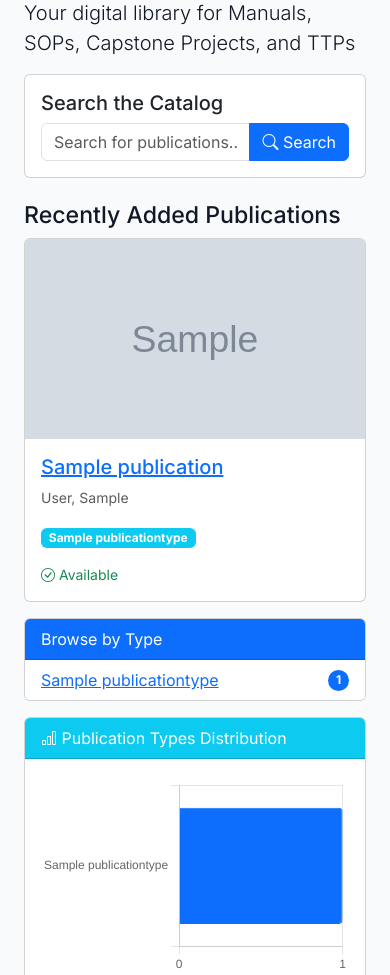
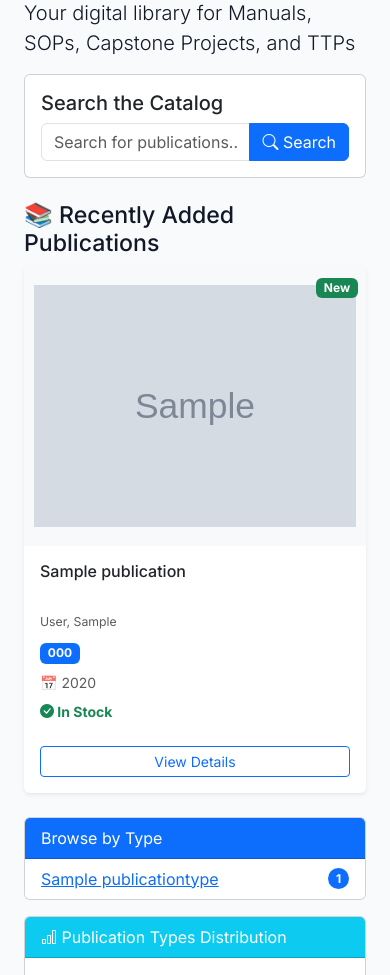
Before and after one commit to Dang62899/TS_OPAC_eLibrary, a Django app: page / in a window 390 px wide. Shown: the part 145-1120 px from the top of the page. Run offline with Django 4.2, Linux system fonts and the light colour scheme; tables that the repository leaves empty hold one stand-in row (values such as "Sample post"); grey boxes marked "Sample" are stand-in pictures.

Commit message:
feat: Add SVG cover images to all publications with improved book card UI
- Added management command (add_sample_covers.py) to assign sample SVG covers
- Updated browse_results.html with 4-column responsive grid layout
- Enhanced homepage with visual book cards and hover effects
- Added comprehensive CSS styling for book cards with animations
- Integrated 29 sample SVG covers from media/books folder
- All 40 publications now have visual cover representations

```diff
--- a/templates/catalog/index.html
+++ b/templates/catalog/index.html
@@ -32,40 +32,54 @@
             </div>
         </div>
 
-        <h3>Recently Added Publications</h3>
+        <h3>📚 Recently Added Publications</h3>
         <div class="row">
             {% for publication in recent_publications %}
-            <div class="col-md-6 mb-3">
-                <div class="card h-100">
+            <div class="col-lg-3 col-md-4 col-sm-6 mb-4">
+                <div class="card h-100 book-card shadow-sm" style="transition: all 0.3s ease; border: none; overflow: hidden;">
                     {% if publication.cover_image %}
-                    <img src="{{ publication.cover_image.url }}" class="card-img-top" alt="{{ publication.title }}" style="height: 200px; object-fit: cover;">
+                    <div class="position-relative" style="background: #f8f9fa; min-height: 280px; display: flex; align-items: center; justify-content: center; overflow: hidden;">
+                        <img src="{{ publication.cover_image.url }}" alt="{{ publication.title }}" style="max-width: 100%; max-height: 280px; object-fit: contain; padding: 10px;">
+                        <div class="position-absolute top-0 end-0 m-2">
+                            <span class="badge bg-success">New</span>
+                        </div>
+                    </div>
                     {% else %}
-                    <div class="card-img-top bg-secondary d-flex align-items-center justify-content-center" style="height: 200px; color: white;">
-                        <i class="bi bi-book" style="font-size: 3rem;"></i>
+                    <div class="card-img-top bg-gradient" style="background: linear-gradient(135deg, #667eea 0%, #764ba2 100%); min-height: 280px; display: flex; align-items: center; justify-content: center; color: white;">
+                        <div class="text-center">
+                            <i class="bi bi-book" style="font-size: 3rem; opacity: 0.8;"></i>
+                            <p class="mt-2 small">No Cover</p>
+                        </div>
                     </div>
                     {% endif %}
-                    <div class="card-body">
-                        <h5 class="card-title">
-                            <a href="{% url 'catalog:publication_detail' publication.id %}">{{ publication.title }}</a>
-                        </h5>
-                        <p class="card-text text-muted small">
-                            {{ publication.get_authors_display|truncatewords:3 }}
+                    <div class="card-body d-flex flex-column">
+                        <h6 class="card-title" style="min-height: 2.5em;">
+                            <a href="{% url 'catalog:publication_detail' publication.id %}" class="text-decoration-none text-dark">
+                                {{ publication.title|truncatewords:6 }}
+                            </a>
+                        </h6>
+                        <p class="card-text text-muted small mb-2" style="min-height: 1.5em;">
+                            <small>{{ publication.get_authors_display|truncatewords:2 }}</small>
                         </p>
-                        <p class="card-text">
-                            <span class="badge bg-info">{{ publication.publication_type }}</span>
+                        <p class="card-text mb-2">
+                            <span class="badge bg-primary small">{{ publication.publication_type.code }}</span>
                         </p>
-                        <p class="card-text small">
+                        {% if publication.publication_date %}
+                        <p class="card-text small text-muted mb-2">📅 {{ publication.publication_date.year }}</p>
+                        {% endif %}
+                        <p class="card-text small mt-auto">
                             {% if publication.is_available %}
-                                <span class="text-success"><i class="bi bi-check-circle"></i> Available</span>
+                                <span class="text-success fw-bold"><i class="bi bi-check-circle-fill"></i> In Stock</span>
                             {% else %}
-                                <span class="text-danger"><i class="bi bi-x-circle"></i> Not Available</span>
+                                <span class="text-warning"><i class="bi bi-exclamation-circle"></i> Reserved</span>
                             {% endif %}
                         </p>
+                        <a href="{% url 'catalog:publication_detail' publication.id %}" class="btn btn-sm btn-outline-primary mt-2">View Details</a>
                     </div>
                 </div>
             </div>
             {% empty %}
-            <p>No publications available yet.</p>
+            <div class="alert alert-info col-12">No publications available yet.</div>
             {% endfor %}
         </div>
     </div>
```
Also changed, not shown: catalog/management/commands/add_sample_covers.py (added, +55 -0 lines), templates/catalog/browse_results.html (+28 -14 lines).
